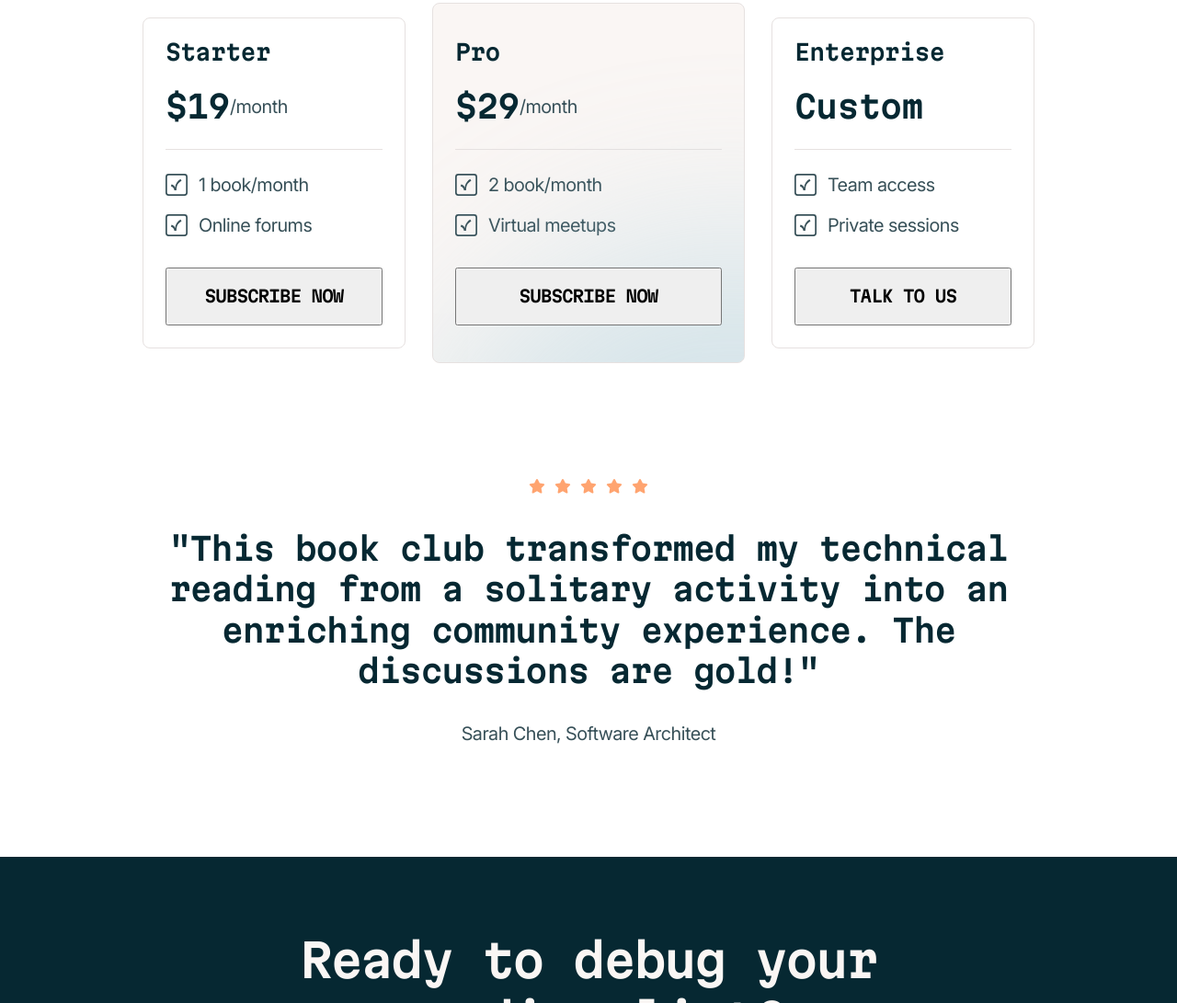
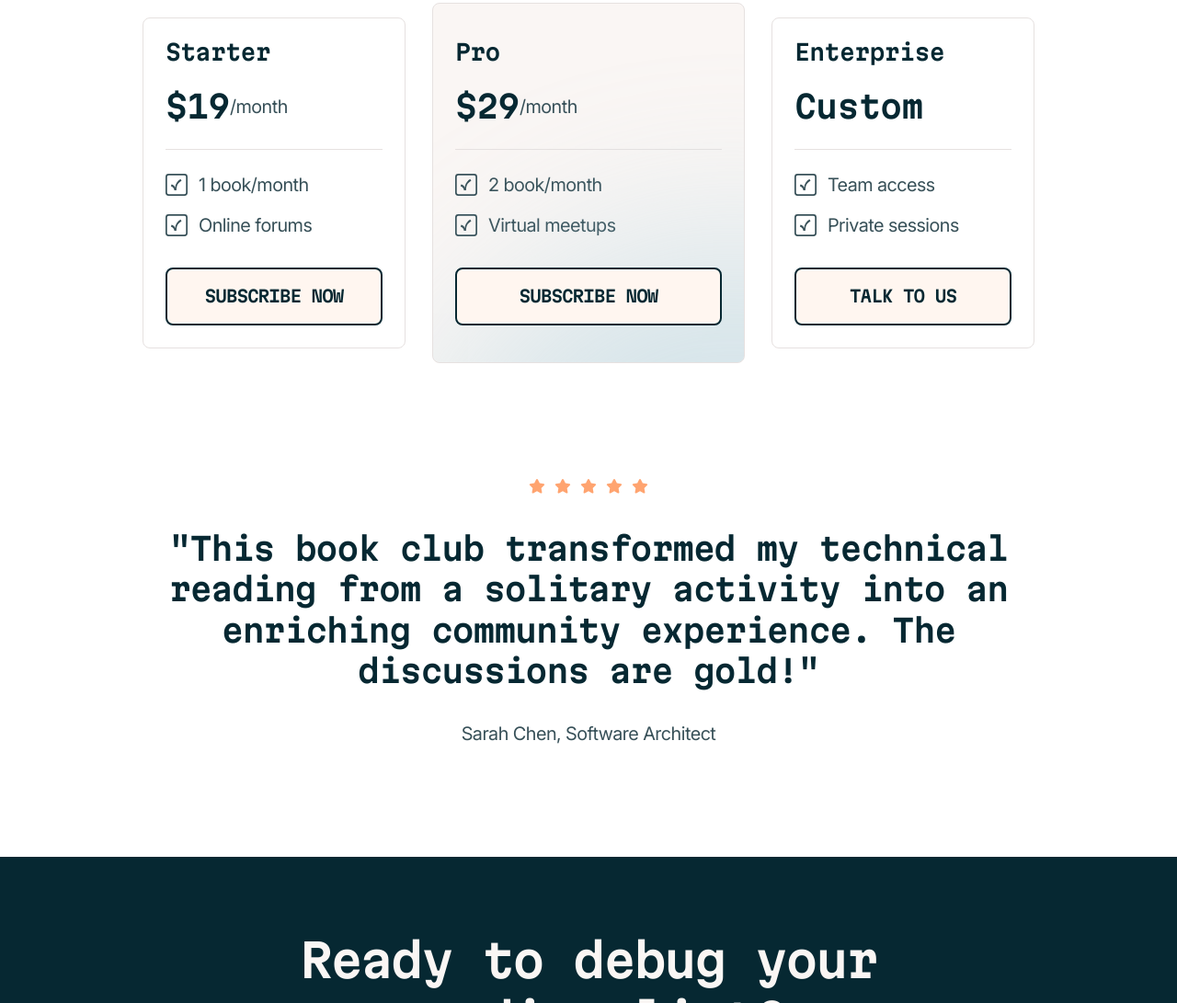
Before and after one commit to dspereira/tech-book-club-landing-page, a plain HTML site: page index.html in a window 1280 px wide. Shown: the part 2962-4053 px from the top of the page at 92% size. Drawn offline with Linux system fonts and the light colour scheme.

Commit message:
Update membership buttons.

```diff
--- a/index.html
+++ b/index.html
@@ -45,20 +45,6 @@
               />
             </a>
         </div>
-
-
-        <!-- <div class="hero-btn-container">
-          <div class="hero-btn-wrapper">
-            <a class="hero-btn btn" href="">Review membership options</a>
-            <img
-              class="icon-arrow-down"
-              src="assets/images/icon-arrow-down.svg"
-              width="24"
-              height="25"
-              alt="Arrow down icon"
-            />
-          </div>
-        </div> -->
 
         <div class="hero-testimonials">
           <img class="testimonials-photos" src="assets/images/image-avatars.webp" width="220" height="80" alt="Photos of testimonial participants" />
@@ -237,7 +223,7 @@
                   Online forums
                 </li>
               </ul>
-              <button class="membership-btn btn">Subscribe now</button>
+              <button class="membership-btn btn btn-fill">Subscribe now</button>
             </li>
 
             <li class="membership-plan-pro">
@@ -254,7 +240,7 @@
                   Virtual meetups
                 </li>
               </ul>
-              <button class="membership-btn btn">Subscribe now</button>
+              <button class="membership-btn btn btn-fill">Subscribe now</button>
             </li>
 
             <li class="membership-plan">
@@ -271,7 +257,7 @@
                   Private sessions
                 </li>
               </ul>
-              <button class="membership-btn btn">Talk to us</button>
+              <button class="membership-btn btn btn-fill">Talk to us</button>
             </li>
           </ul>
 
--- a/styles/desktop.css
+++ b/styles/desktop.css
@@ -59,12 +59,6 @@
     .hero-btn-container {
         margin-top: 1.2rem;
     }
-
-    /* .hero-btn {
-        font-size: 1.8rem;
-        padding: 2.05rem 2.4rem;
-        padding-right: 6.4rem;
-    } */
 
     .icon-arrow-down {
         right: 2.4rem;
--- a/styles/mobile.css
+++ b/styles/mobile.css
@@ -46,12 +46,6 @@
     grid-column: 2 / -2;
     margin-top: 4.4rem;
 }
-
-/* .hero-btn {
-    font-size: 1.6rem;
-    padding: 2.15rem 2.3rem;
-    padding-right: 6.3rem;
-} */
 
 .icon-arrow-down {
     right: 2.3rem;
--- a/styles/tablet.css
+++ b/styles/tablet.css
@@ -42,12 +42,6 @@
     .hero-btn-container {
         margin-top: 1.2rem;
     }
-
-    /* .hero-btn {
-        font-size: 1.8rem;
-        padding: 2.05rem 2.4rem;
-        padding-right: 6.4rem;
-    } */
 
     .icon-arrow-down {
         right: 2.4rem;
```
